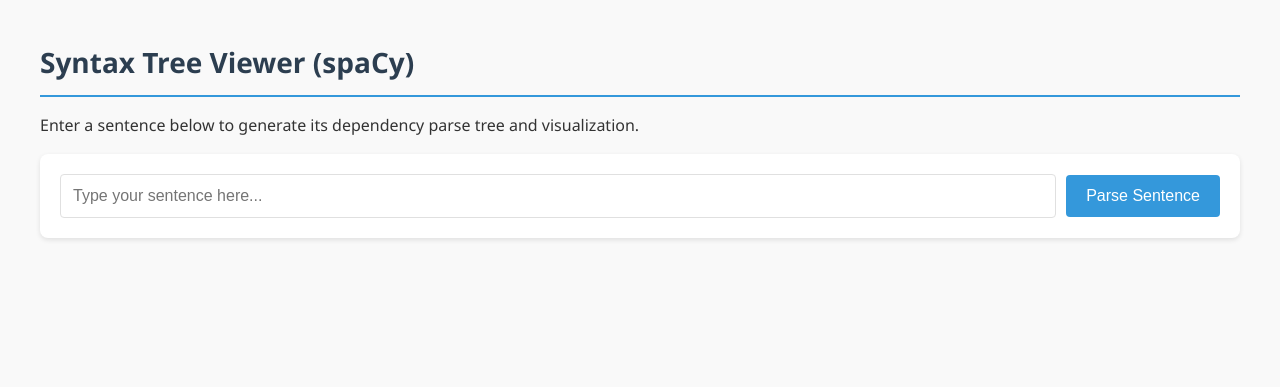
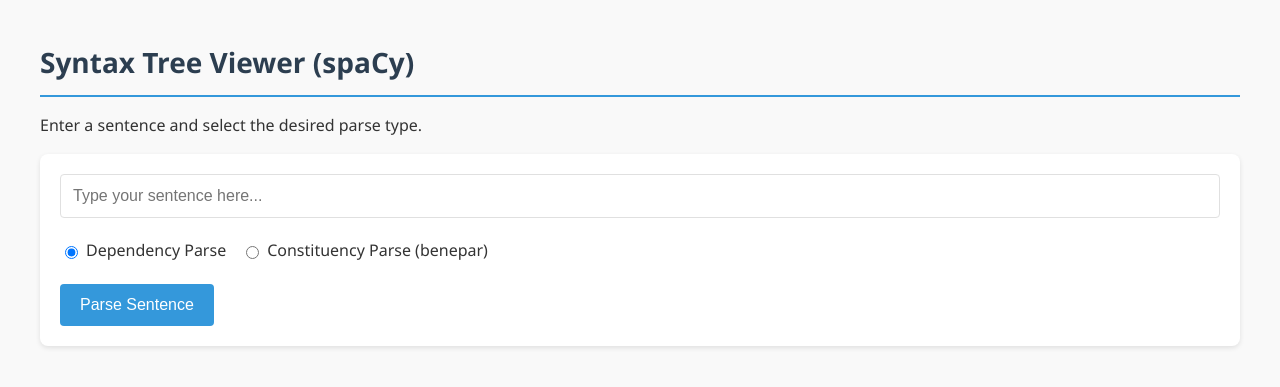
Before and after one commit to nuhyamin1/english-syntax-tree-diagram, a Flask app: page / in a window 1280 px wide. Shown: the top 387 px of the page. Run offline with Flask 3, Linux system fonts and the light colour scheme; parts of the project's set-up code (start-up, migrations or seed data) failed here and were passed over.

Commit message:
Add constituency parse

```diff
--- a/app.py
+++ b/app.py
@@ -2,14 +2,42 @@
 from flask import Flask, render_template, request
 import spacy
 from spacy import displacy
+import benepar  # Import benepar
 
 # Load the spaCy model (ensure this happens only once)
 try:
     nlp = spacy.load("en_core_web_sm")
 except OSError:
-    print("Downloading 'en_core_web_sm' model...")
+    print("Downloading spaCy 'en_core_web_sm' model...")
     spacy.cli.download("en_core_web_sm")
     nlp = spacy.load("en_core_web_sm")
+
+# Load benepar model and add it to the pipeline
+try:
+    if spacy.__version__.startswith('2'):
+        nlp.add_pipe(benepar.BeneparComponent("benepar_en3"))
+    else:
+        # For spaCy v3, ensure benepar is added correctly
+        # Check benepar docs for the latest recommended way for spaCy v3+
+        # This might involve specifying the component name explicitly
+        if "benepar" not in nlp.pipe_names:
+             nlp.add_pipe("benepar", config={"model": "benepar_en3"})
+except ValueError as e:
+    # Handle cases where the component might already be added or model not found
+    print(f"Benepar component issue: {e}")
+    # Attempt to download benepar model if not found (requires user confirmation ideally)
+    # Consider adding more robust error handling or instructions here
+    try:
+        print("Attempting to download 'benepar_en3' model...")
+        import benepar.cli
+        benepar.cli.download("benepar_en3")
+        # Retry adding the pipe after download
+        if "benepar" not in nlp.pipe_names:
+             nlp.add_pipe("benepar", config={"model": "benepar_en3"})
+    except Exception as download_e:
+        print(f"Failed to download or add benepar model: {download_e}")
+        # Decide how to proceed: maybe disable constituency parsing? Exit?
+        pass # Or raise an error
 
 app = Flask(__name__)
 
@@ -45,13 +73,16 @@ def build_bracketed_string(token):
 @app.route('/', methods=['GET', 'POST'])
 def index():
     dependency_html_output = None
+    constituency_parse_string = None # For benepar output
     explanations = None # Initialize explanations dictionary
     error_message = None
     sentence = ""
-    bracketed_parse = None # Initialize bracketed parse string
+    parse_type = 'dependency' # Default parse type
 
     if request.method == 'POST':
         sentence = request.form.get('sentence', '').strip()
+        parse_type = request.form.get('parse_type', 'dependency') # Get selected parse type
+
         if sentence:
             try:
                 # Process the sentence with spaCy
@@ -62,33 +93,27 @@ def index():
                 explanations = {dep: spacy.explain(dep) for dep in unique_deps if spacy.explain(dep)}
                 # --- End Explanation Logic ---
 
-                # --- Generate Bracketed Parse String using the new function ---
-                roots = [token for token in doc if token.head == token]
-                if roots:
-                    # Assuming a single root for most well-formed sentences
-                    # Build the structure starting from the root
-                    root_structure = build_bracketed_string(roots[0])
-                    # Wrap the entire structure in a (ROOT ...) tag
-                    bracketed_parse = f"(ROOT {root_structure})"
-                    # Optional: Handle multiple roots if necessary (less common)
-                    # if len(roots) > 1:
-                    #    root_structures = [build_bracketed_string(r) for r in roots]
-                    #    bracketed_parse = f"(MULTI_ROOT {' '.join(root_structures)})"
-                else:
-                     bracketed_parse = "(NO_ROOT_FOUND)" # Should generally not happen
-
-                # --- End Bracketed Parse Generation ---
-
-
-                # Generate displacy HTML (same as before)
-                options = {
-                    'compact': True,
-                    'bg': '#fafafa',
-                    'color': '#333333',
-                    'font': 'Arial, sans-serif',
-                    'distance': 120
-                 }
-                dependency_html_output = displacy.render(doc, style="dep", page=False, options=options)
+                # --- Generate Output based on Parse Type ---
+                if parse_type == 'dependency':
+                    # Generate displacy HTML for dependency parse
+                    options = {
+                        'compact': True,
+                        'bg': '#fafafa',
+                        'color': '#333333',
+                        'font': 'Arial, sans-serif',
+                        'distance': 120
+                    }
+                    dependency_html_output = displacy.render(doc, style="dep", page=False, options=options)
+                elif parse_type == 'constituency':
+                    # Generate constituency parse string using benepar
+                    # Ensure the benepar pipe has been added successfully
+                    if 'benepar' in nlp.pipe_names:
+                        sent = list(doc.sents)[0] # Get the first sentence
+                        constituency_parse_string = sent._.parse_string
+                    else:
+                        error_message = "Constituency parsing component (benepar) not loaded correctly."
+                        constituency_parse_string = "Error: benepar not available."
+                # --- End Output Generation ---
 
             except Exception as e:
                 error_message = f"An error occurred during processing: {e}"
@@ -99,10 +124,11 @@ def index():
 
     return render_template('index.html',
                            dependency_html_output=dependency_html_output,
-                           explanations=explanations, # Pass the explanations dict
+                           constituency_parse_string=constituency_parse_string, # Pass constituency string
+                           explanations=explanations,
                            error=error_message,
                            input_sentence=sentence,
-                           bracketed_parse=bracketed_parse) # Pass the new bracketed parse
+                           selected_parse_type=parse_type) # Pass selected type
 
 if __name__ == '__main__':
     app.run(debug=True)
--- a/requirements.txt
+++ b/requirements.txt
@@ -1,2 +1,6 @@
 flask
-spacy
+spacy[transformers,lookups]
+benepar
+# Download the benepar model separately, e.g., using:
+# python -m spacy download en_core_web_sm
+# python -m benepar.cli download benepar_en3
--- a/templates/index.html
+++ b/templates/index.html
@@ -81,6 +81,31 @@
             background-color: #2980b9;
         }
 
+        .parse-options {
+            display: flex;
+            gap: 15px;
+            /* margin-bottom: 10px; */ /* Removed as margin-top added to container */
+            flex-wrap: wrap; /* Allow wrapping on smaller screens */
+        }
+
+        .parse-options label {
+            cursor: pointer;
+            display: inline-flex; /* Align radio button and text */
+            align-items: center;
+            gap: 5px;
+        }
+
+        .parse-output {
+            background: #f4f4f4;
+            padding: 15px;
+            border-radius: 6px;
+            border: 1px solid var(--border-color);
+            font-family: monospace;
+            white-space: pre-wrap;
+            word-wrap: break-word;
+            margin-top: 20px;
+            box-shadow: var(--box-shadow);
+        }
         .error {
             color: var(--error-color);
             font-weight: bold;
@@ -168,23 +193,32 @@
 </head>
 <body>
     <h1>Syntax Tree Viewer (spaCy)</h1>
-    <p>Enter a sentence below to generate its dependency parse tree and visualization.</p>
+    <p>Enter a sentence and select the desired parse type.</p>
 
-    <form method="post">
-        <input type="text" name="sentence" size="60" placeholder="Type your sentence here..." value="{{ input_sentence or '' }}">
-        <input type="submit" value="Parse Sentence">
+    <form method="post" style="flex-direction: column; align-items: flex-start;">
+        <input type="text" name="sentence" size="60" placeholder="Type your sentence here..." value="{{ input_sentence or '' }}" style="width: 100%; box-sizing: border-box;">
+        <div class="parse-options" style="margin-top: 10px;">
+            <label>
+                <input type="radio" name="parse_type" value="dependency" {% if selected_parse_type == 'dependency' %}checked{% endif %}>
+                Dependency Parse
+            </label>
+            <label>
+                <input type="radio" name="parse_type" value="constituency" {% if selected_parse_type == 'constituency' %}checked{% endif %}>
+                Constituency Parse (benepar)
+            </label>
+        </div>
+        <input type="submit" value="Parse Sentence" style="margin-top: 10px;">
     </form>
 
     {% if error %}
         <p class="error">{{ error }}</p>
     {% endif %}
 
-    {% if bracketed_parse %}
-        <h2>Bracketed Parse</h2>
-        <pre style="background:#f4f4f4; padding:10px; border-radius:6px; border:1px solid #e0e0e0; font-family:monospace; white-space:pre-wrap;">{{ bracketed_parse }}</pre>
-    {% endif %}
+    {# Remove the old bracketed_parse block if it exists #}
+    {# {% if bracketed_parse %} ... {% endif %} #}
 
-    {% if dependency_html_output %}
+    {# Conditionally display Dependency Parse #}
+    {% if dependency_html_output and selected_parse_type == 'dependency' %}
         <h2>Dependency Parse</h2>
         <div class="displacy-container">
             {{ dependency_html_output | safe }}
@@ -198,8 +232,14 @@
                          <li><strong>{{ dep_tag }}</strong> {{ description }}</li>
                      {% endfor %}
                  </ul>
-             </div>
+            </div>
         {% endif %}
+    {% endif %}
+
+    {# Conditionally display Constituency Parse #}
+    {% if constituency_parse_string and selected_parse_type == 'constituency' %}
+        <h2>Constituency Parse (benepar)</h2>
+        <pre class="parse-output">{{ constituency_parse_string }}</pre>
     {% endif %}
 
 </body>
```
Also changed, not shown: download_benepar.py (added, +16 -0 lines).
